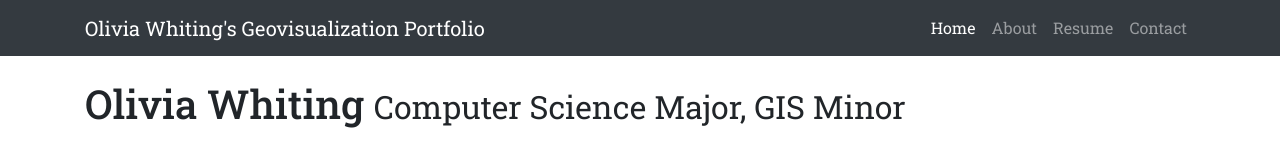
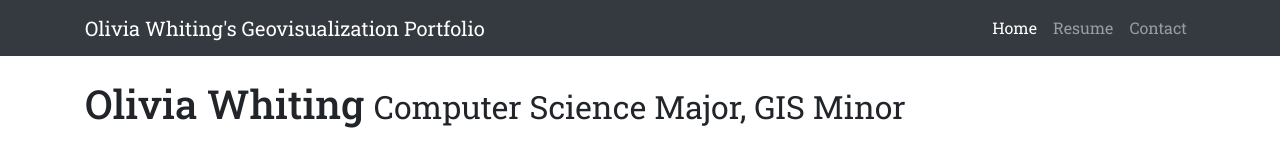
Before and after one commit to owhiting4/Geovisualization-Portfolio, a website: page shortbio.html in a window 1280 px wide. Shown: the top 150 px of the page. Drawn offline with Linux system fonts and the light colour scheme.

Commit message:
about fix

```diff
--- a/shortbio.html
+++ b/shortbio.html
@@ -35,9 +35,7 @@
                 <span class="sr-only">(current)</span>
               </a>
             </li>
-            <li class="nav-item">
-              <a class="nav-link" href="shortbio.html">About</a>
-            </li>
+
             <li class="nav-item">
               <a class="nav-link" href="files/oliviawResume.pdf">Resume</a>
             </li>
```
